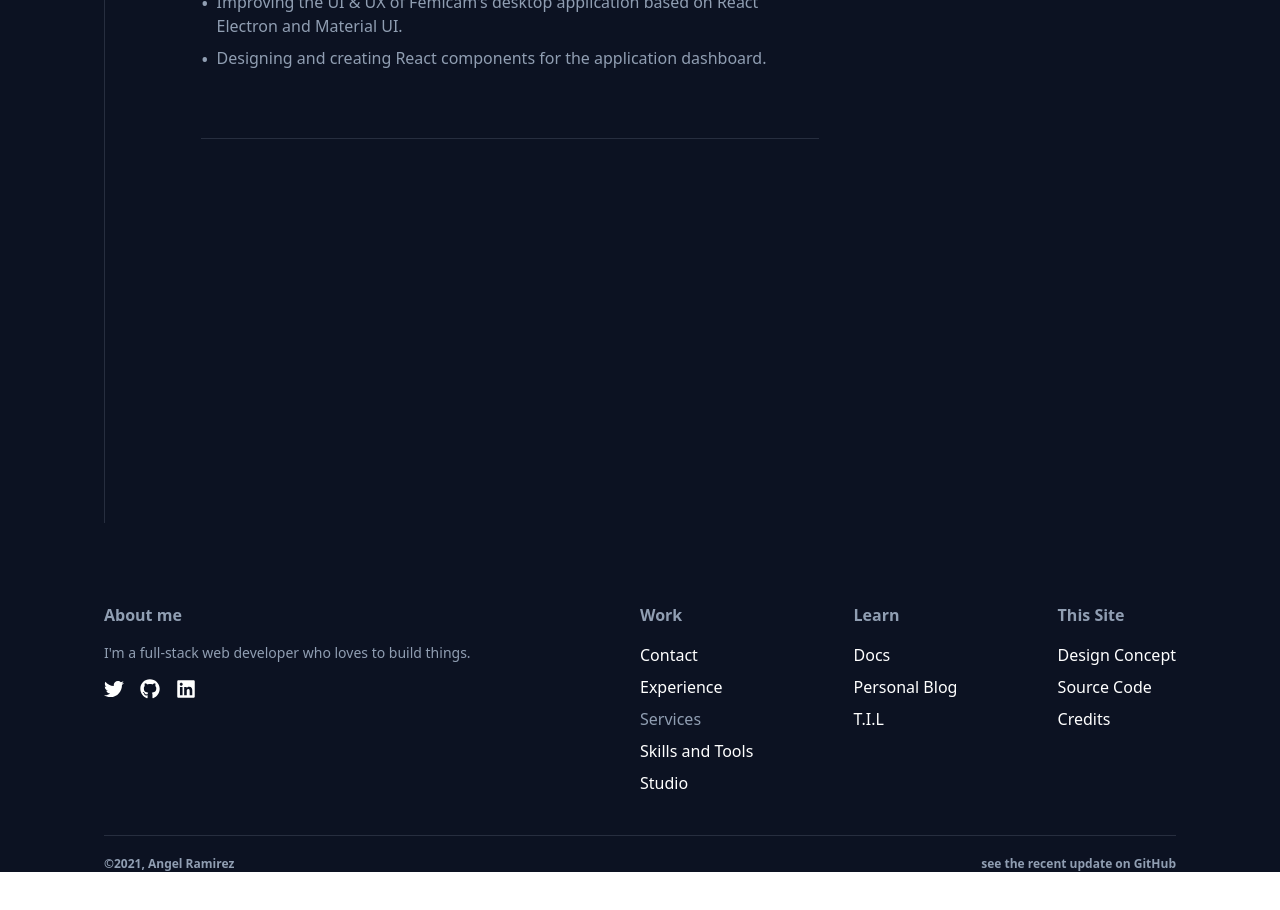
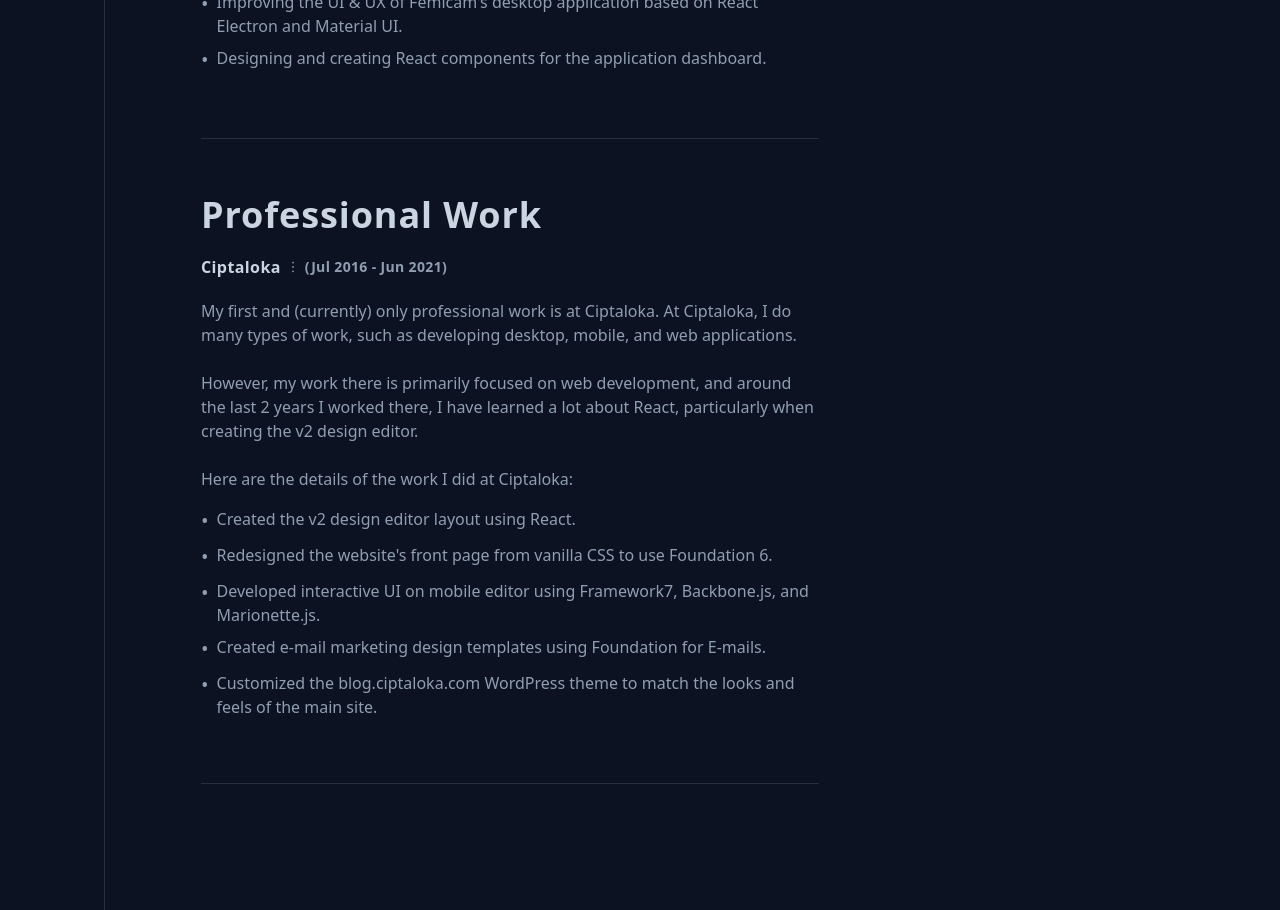
Before and after one commit to ImJars/Development-full-coding, a React (Vite) app: page /experience in a window 1280 px wide. Shown: the part 1240-2150 px from the top of the page. Before the commit the page ends 2112 px from the top, so only its background shows below. Built offline with nearby package versions, Linux system fonts and the light colour scheme.

Commit message:
Update experience

```diff
--- a/src/components/experience/content.jsx
+++ b/src/components/experience/content.jsx
@@ -10,7 +10,7 @@ function Content({ title, company, date, description, display, company_2, date_2
             {title}
           </h1>
           <div className="flex gap-1 items-center text-text-general mb-5">
-            <h2 className="font-semibold text-text-general text-base tracking-wide">
+            <h2 className="font-semibold text-text-white-gray text-base tracking-wide">
               {company}
             </h2>
             <AiOutlineMore />
--- a/src/experience.jsx
+++ b/src/experience.jsx
@@ -54,7 +54,8 @@ function Experience() {
                       </ol>
                     }
                   />
-                  <Content display={true}
+                  <Content
+                    display={true}
                     title={"Freelance"}
                     company={"1928.id"}
                     date={"(Jun 2022 - Jul 2022)"}
@@ -81,6 +82,56 @@ function Experience() {
                       </ol>
                     }
                   />
+                  <Content
+                    title={"Professional Work"}
+                    company={"Ciptaloka"}
+                    date={"(Jul 2016 - Jun 2021)"}
+                    description={
+                      <>
+                        <div
+                          className="space-y-6"
+                        >
+                          <p>
+                            My first and (currently) only professional work is
+                            at Ciptaloka. At Ciptaloka, I do many types of work,
+                            such as developing desktop, mobile, and web
+                            applications.
+                          </p>
+                          <p>
+                            However, my work there is primarily focused on web
+                            development, and around the last 2 years I worked
+                            there, I have learned a lot about React,
+                            particularly when creating the v2 design editor.
+                          </p>
+                          <div
+                            className="space-y-4"
+                          >
+                            <h1>
+                              Here are the details of the work I did at
+                              Ciptaloka:
+                            </h1>
+                            <ol>
+                              <List
+                                description={`Created the v2 design editor layout using React.`}
+                              />
+                              <List
+                                description={`Redesigned the website's front page from vanilla CSS to use Foundation 6.`}
+                              />
+                              <List
+                                description={`Developed interactive UI on mobile editor using Framework7, Backbone.js, and Marionette.js.`}
+                              />
+                              <List
+                                description={`Created e-mail marketing design templates using Foundation for E-mails.`}
+                              />
+                              <List
+                                description={`Customized the blog.ciptaloka.com WordPress theme to match the looks and feels of the main site.`}
+                              />
+                            </ol>
+                          </div>
+                        </div>
+                      </>
+                    }
+                  />
                 </div>
               </div>
             </div>
```
